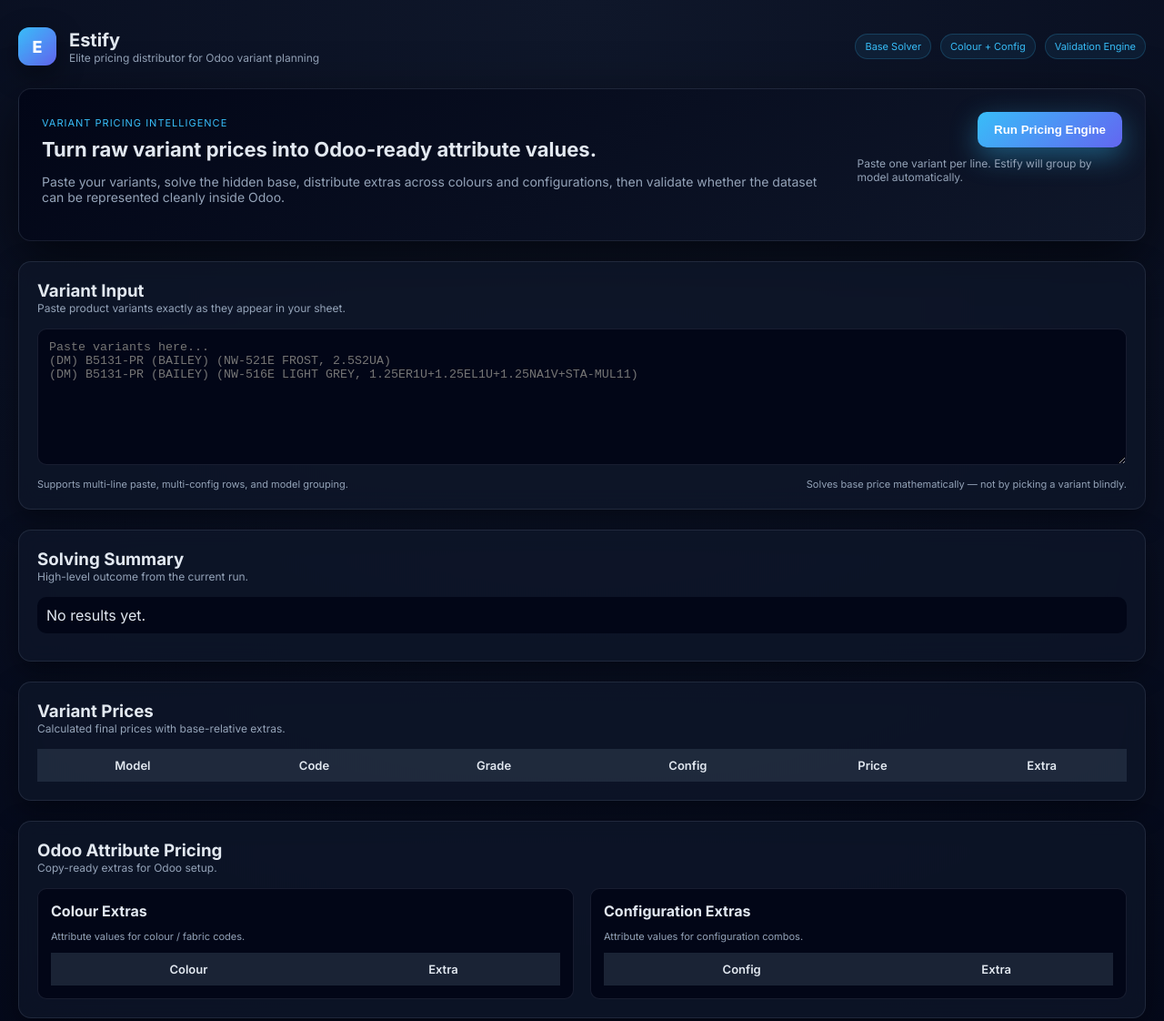
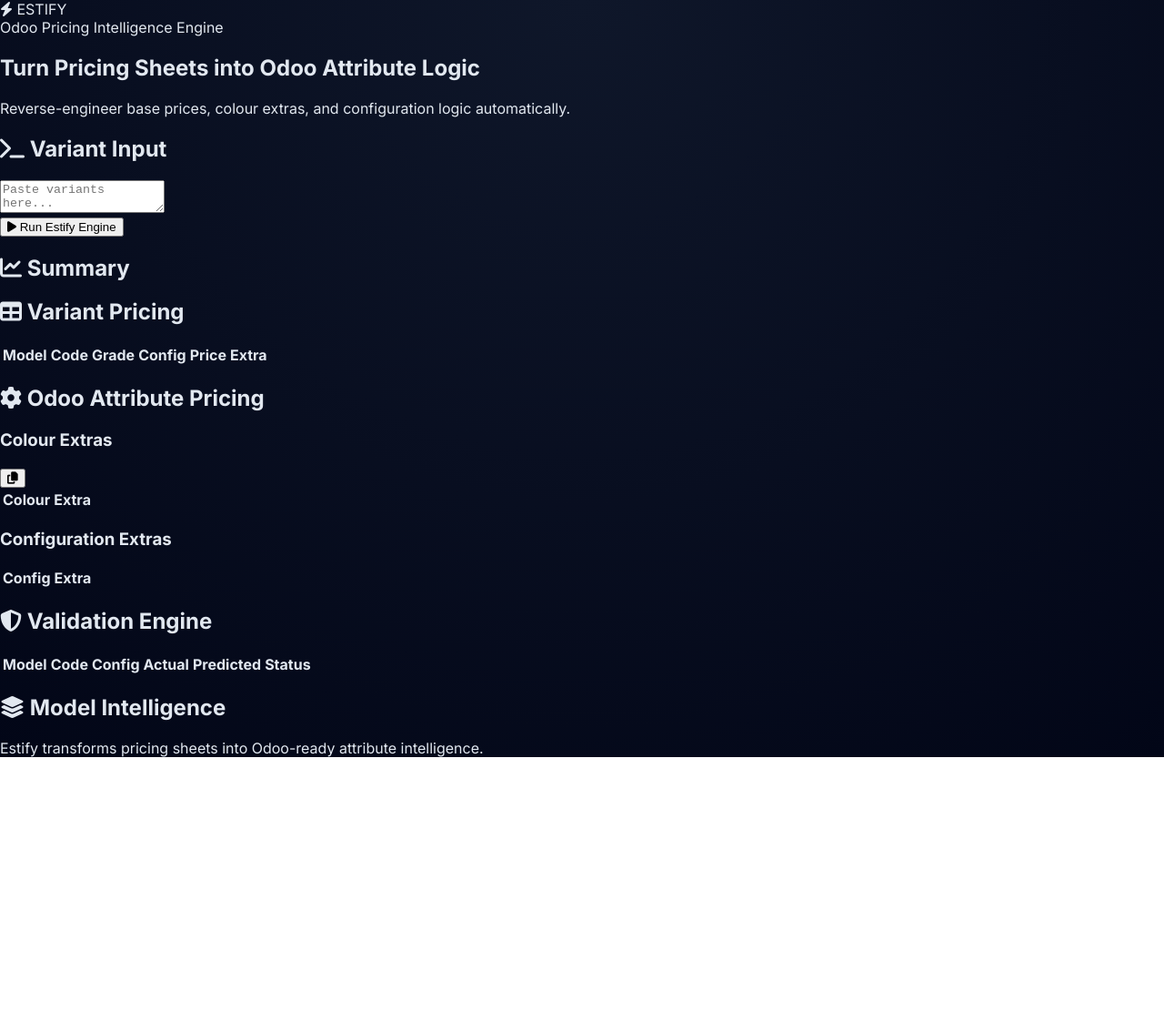
Before and after one commit to chaitanyayugo/Estify, a plain HTML site: page index.html in a window 1280 px wide. Shown: the top 1122 px of the page at 91% size. After the commit the page ends 832 px from the top, so only its background shows below. Drawn offline with Linux system fonts and the light colour scheme.

Commit message:
Update index.html

```diff
--- a/index.html
+++ b/index.html
@@ -2,98 +2,79 @@
 <html lang="en">
 <head>
   <meta charset="UTF-8" />
-  <meta name="viewport" content="width=device-width, initial-scale=1.0" />
-  <title>Estify — Odoo Pricing Distributor</title>
-  <link rel="preconnect" href="https://fonts.googleapis.com">
-  <link rel="preconnect" href="https://fonts.gstatic.com" crossorigin>
-  <link href="https://fonts.googleapis.com/css2?family=Inter:wght@400;500;600;700;800&display=swap" rel="stylesheet">
-  <link rel="stylesheet" href="./style.css">
+  <meta name="viewport" content="width=device-width, initial-scale=1.0"/>
+
+  <title>ESTIFY — Odoo Pricing Intelligence</title>
+
+  <!-- Font -->
+  <link href="https://fonts.googleapis.com/css2?family=Inter:wght@300;400;600;700&display=swap" rel="stylesheet">
+
+  <!-- Icons -->
+  <link href="https://cdnjs.cloudflare.com/ajax/libs/font-awesome/6.5.0/css/all.min.css" rel="stylesheet">
+
+  <link rel="stylesheet" href="style.css">
 </head>
 
 <body>
-  <div class="app-shell">
-    <header class="topbar">
-      <div class="brand">
-        <div class="brand-mark">E</div>
-        <div class="brand-copy">
-          <h1>Estify</h1>
-          <p>Elite pricing distributor for Odoo variant planning</p>
-        </div>
+
+<!-- ================= HEADER ================= -->
+<header class="header">
+  <div class="logo">
+    <i class="fa-solid fa-bolt"></i>
+    ESTIFY
   </div>
 
-      <div class="topbar-meta">
-        <div class="meta-chip">Base Solver</div>
-        <div class="meta-chip">Colour + Config</div>
-        <div class="meta-chip">Validation Engine</div>
+  <div class="tagline">
+    Odoo Pricing Intelligence Engine
   </div>
 </header>
 
-    <main class="layout">
-      <section class="hero-card">
-        <div class="hero-copy">
-          <span class="eyebrow">Variant Pricing Intelligence</span>
-          <h2>Turn raw variant prices into Odoo-ready attribute values.</h2>
+<!-- ================= HERO ================= -->
+<section class="hero">
+  <h1>Turn Pricing Sheets into <span>Odoo Attribute Logic</span></h1>
   <p>
-            Paste your variants, solve the hidden base, distribute extras across colours and configurations,
-            then validate whether the dataset can be represented cleanly inside Odoo.
+    Reverse-engineer base prices, colour extras, and configuration logic automatically.
   </p>
+</section>
+
+<!-- ================= INPUT ================= -->
+<section class="panel">
+  <div class="panel-header">
+    <h2><i class="fa-solid fa-terminal"></i> Variant Input</h2>
   </div>
 
-        <div class="hero-actions">
-          <button class="primary-btn" onclick="runCalculator()">Run Pricing Engine</button>
-          <div class="hint">
-            Paste one variant per line. Estify will group by model automatically.
-          </div>
+  <textarea id="input" placeholder="Paste variants here...
+
+(DM) B5131-PR (NW-521E, 2.5S)
+(DM) B5131-PR (FAB-VIS, 1.5EL)
+"></textarea>
+
+  <div class="actions">
+    <button class="primary" onclick="runCalculator()">
+      <i class="fa-solid fa-play"></i> Run Estify Engine
+    </button>
   </div>
 </section>
 
-      <section class="panel-card input-card">
-        <div class="section-head">
-          <div>
-            <h3>Variant Input</h3>
-            <p>Paste product variants exactly as they appear in your sheet.</p>
-          </div>
+<!-- ================= SUMMARY ================= -->
+<section class="panel">
+  <div class="panel-header">
+    <h2><i class="fa-solid fa-chart-line"></i> Summary</h2>
   </div>
 
-        <textarea
-          id="input"
-          class="input-area"
-          placeholder="Paste variants here...&#10;(DM) B5131-PR (BAILEY) (NW-521E FROST, 2.5S2UA)&#10;(DM) B5131-PR (BAILEY) (NW-516E LIGHT GREY, 1.25ER1U+1.25EL1U+1.25NA1V+STA-MUL11)"
-        ></textarea>
-
-        <div class="input-footer">
-          <div class="input-note">
-            Supports multi-line paste, multi-config rows, and model grouping.
-          </div>
-          <div class="input-note">
-            Solves base price mathematically — not by picking a variant blindly.
-          </div>
-        </div>
+  <div id="summary" class="summary"></div>
+  <div id="odooBase" class="info"></div>
+  <div id="odooFit" class="info"></div>
 </section>
 
-      <section class="panel-card summary-card">
-        <div class="section-head">
-          <div>
-            <h3>Solving Summary</h3>
-            <p>High-level outcome from the current run.</p>
-          </div>
-        </div>
-
-        <div id="summary" class="summary-box">No results yet.</div>
-        <div id="odooBase" class="info-strip"></div>
-        <div id="odooFit" class="info-strip"></div>
-      </section>
-
-      <section class="panel-card results-card">
-        <div class="section-head">
-          <div>
-            <h3>Variant Prices</h3>
-            <p>Calculated final prices with base-relative extras.</p>
-          </div>
+<!-- ================= RESULT TABLE ================= -->
+<section class="panel">
+  <div class="panel-header">
+    <h2><i class="fa-solid fa-table"></i> Variant Pricing</h2>
   </div>
 
   <div class="table-wrap">
-          <table id="output" class="data-table">
+    <table id="output">
       <thead>
         <tr>
           <th>Model</th>
@@ -109,65 +90,56 @@
   </div>
 </section>
 
-      <section class="panel-card odoo-card">
-        <div class="section-head">
-          <div>
-            <h3>Odoo Attribute Pricing</h3>
-            <p>Copy-ready extras for Odoo setup.</p>
-          </div>
+<!-- ================= ODOO CORE ================= -->
+<section class="panel">
+  <div class="panel-header">
+    <h2><i class="fa-solid fa-gear"></i> Odoo Attribute Pricing</h2>
   </div>
 
-        <div class="odoo-grid">
-          <article class="mini-card">
-            <div class="mini-card-head">
-              <h4>Colour Extras</h4>
-              <p>Attribute values for colour / fabric codes.</p>
+  <div class="grid">
+
+    <!-- COLOUR -->
+    <div class="card">
+      <div class="card-header">
+        <h3>Colour Extras</h3>
+        <button onclick="copyOdooPlan(Object.keys(window.estifyPlans)[0])">
+          <i class="fa-solid fa-copy"></i>
+        </button>
       </div>
 
-            <div class="table-wrap">
-              <table class="data-table compact">
+      <table>
         <thead>
-                  <tr>
-                    <th>Colour</th>
-                    <th>Extra</th>
-                  </tr>
+          <tr><th>Colour</th><th>Extra</th></tr>
         </thead>
         <tbody id="colourOutputBody"></tbody>
       </table>
     </div>
-          </article>
 
-          <article class="mini-card">
-            <div class="mini-card-head">
-              <h4>Configuration Extras</h4>
-              <p>Attribute values for configuration combos.</p>
+    <!-- CONFIG -->
+    <div class="card">
+      <div class="card-header">
+        <h3>Configuration Extras</h3>
       </div>
 
-            <div class="table-wrap">
-              <table class="data-table compact">
+      <table>
         <thead>
-                  <tr>
-                    <th>Config</th>
-                    <th>Extra</th>
-                  </tr>
+          <tr><th>Config</th><th>Extra</th></tr>
         </thead>
         <tbody id="configOutputBody"></tbody>
       </table>
     </div>
-          </article>
+
   </div>
 </section>
 
-      <section class="panel-card validation-card">
-        <div class="section-head">
-          <div>
-            <h3>Validation Engine</h3>
-            <p>Shows whether each row fits the Odoo additive model within tolerance.</p>
-          </div>
+<!-- ================= VALIDATION ================= -->
+<section class="panel">
+  <div class="panel-header">
+    <h2><i class="fa-solid fa-shield-halved"></i> Validation Engine</h2>
   </div>
 
   <div class="table-wrap">
-          <table class="data-table validation-table">
+    <table>
       <thead>
         <tr>
           <th>Model</th>
@@ -183,17 +155,21 @@
   </div>
 </section>
 
-      <section class="footer-card">
-        <div class="footer-copy">
-          <strong>Estify</strong> transforms pricing sheets into Odoo-ready attribute intelligence.
-        </div>
-        <div class="footer-subcopy">
-          Built for exact pricing, model grouping, and clean attribute distribution.
-        </div>
-      </section>
-    </main>
+<!-- ================= MULTI MODEL ================= -->
+<section class="panel">
+  <div class="panel-header">
+    <h2><i class="fa-solid fa-layer-group"></i> Model Intelligence</h2>
   </div>
 
-  <script src="./script.js"></script>
+  <div id="estifyPlans"></div>
+</section>
+
+<!-- ================= FOOTER ================= -->
+<footer class="footer">
+  Estify transforms pricing sheets into Odoo-ready attribute intelligence.
+</footer>
+
+<script src="script.js"></script>
+
 </body>
 </html>
```
Lines whose indentation alone changed are shown as unchanged.
